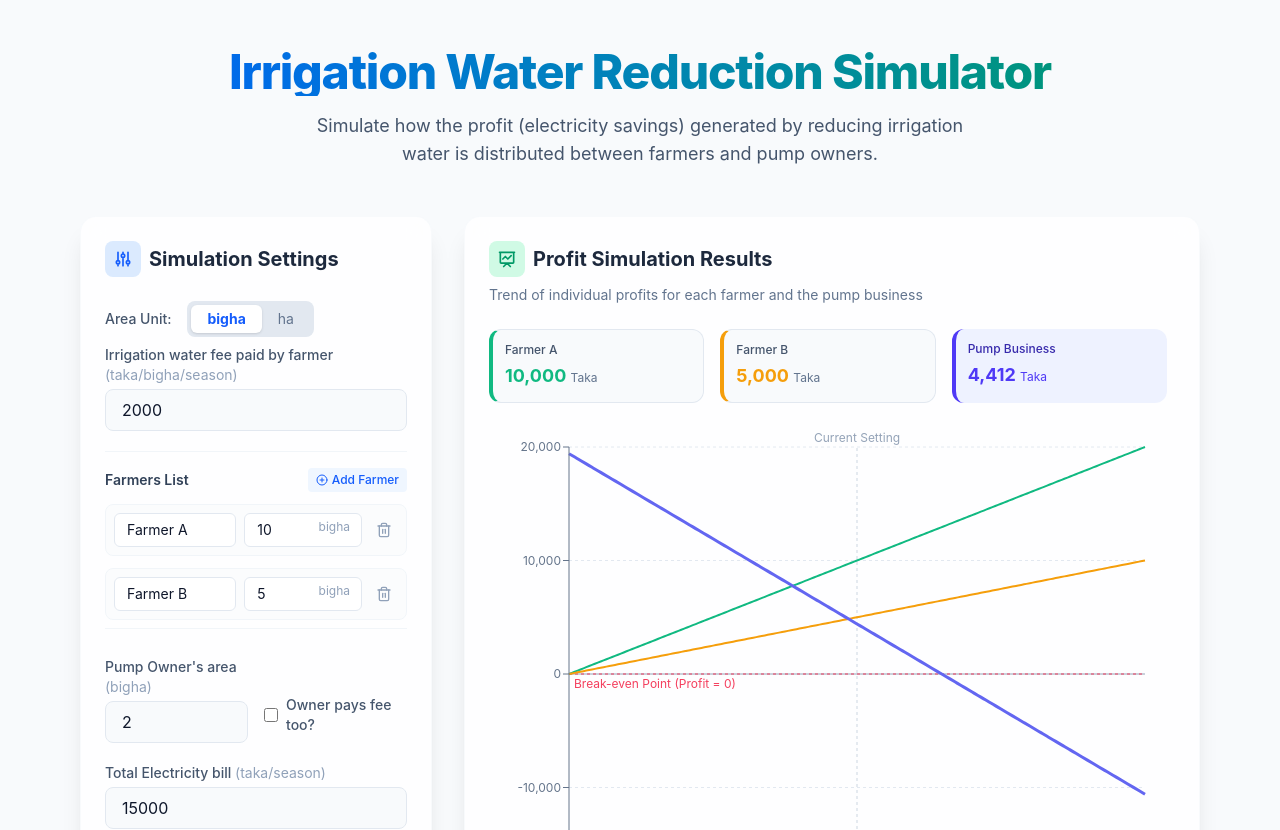
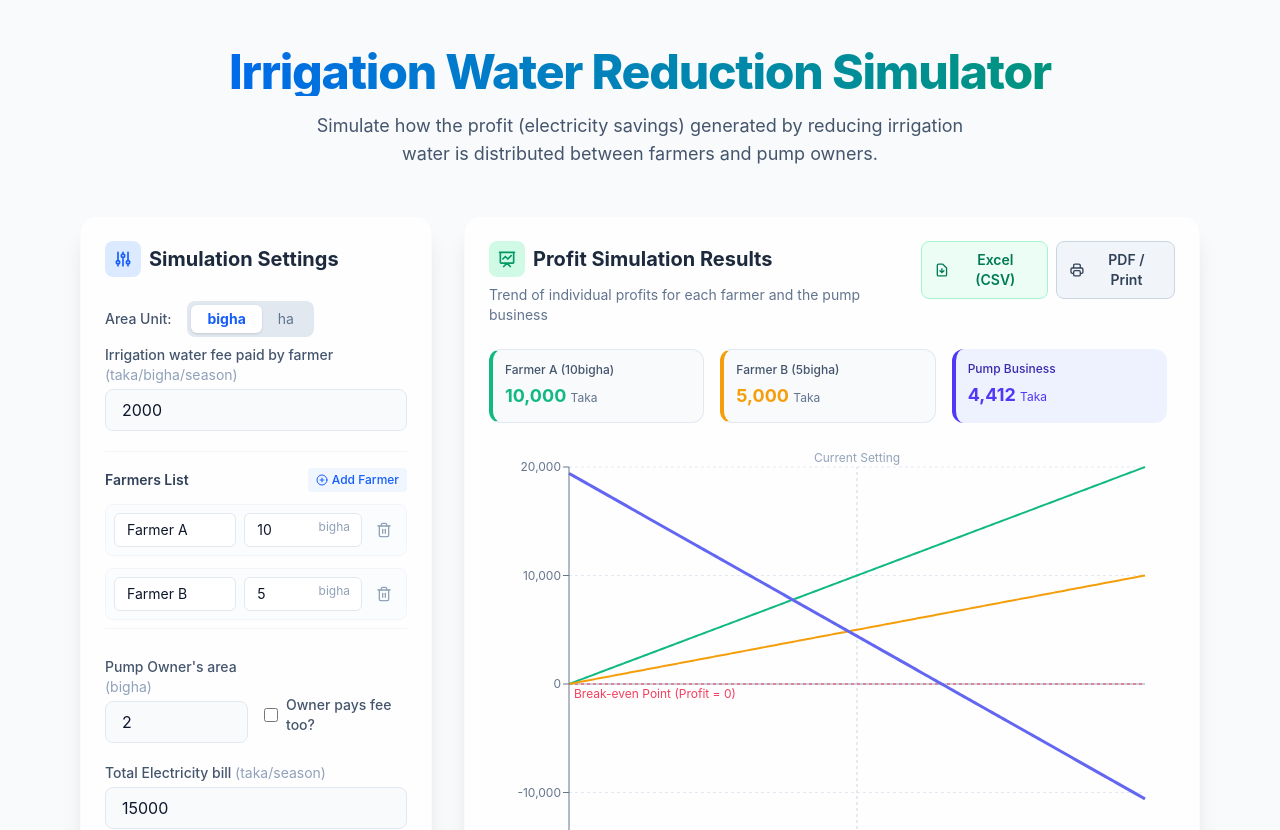
Before and after one commit to akamiyat-cyber/irrigation-simulator, a React (Vite) app: page / in a window 1280 px wide. Shown: the top 830 px of the page. Built offline with nearby package versions, Linux system fonts and the light colour scheme.

Commit message:
Add export to CSV and PDF functionality

```diff
--- a/src/App.tsx
+++ b/src/App.tsx
@@ -28,15 +28,15 @@ function App() {
   };
 
   return (
-    <div className="min-h-screen bg-slate-50 relative overflow-hidden">
+    <div className="min-h-screen bg-slate-50 print:bg-white relative overflow-hidden">
       {/* Background decorations */}
-      <div className="absolute top-0 left-0 w-full h-[400px] bg-gradient-to-br from-blue-500/10 via-emerald-500/10 to-transparent -z-10 pointer-events-none" />
-      <div className="absolute top-[-100px] right-[-100px] w-96 h-96 bg-blue-400/20 rounded-full blur-3xl -z-10 pointer-events-none" />
-      <div className="absolute bottom-[-100px] left-[-100px] w-96 h-96 bg-emerald-400/20 rounded-full blur-3xl -z-10 pointer-events-none" />
+      <div className="absolute top-0 left-0 w-full h-[400px] bg-gradient-to-br from-blue-500/10 via-emerald-500/10 to-transparent -z-10 pointer-events-none print:hidden" />
+      <div className="absolute top-[-100px] right-[-100px] w-96 h-96 bg-blue-400/20 rounded-full blur-3xl -z-10 pointer-events-none print:hidden" />
+      <div className="absolute bottom-[-100px] left-[-100px] w-96 h-96 bg-emerald-400/20 rounded-full blur-3xl -z-10 pointer-events-none print:hidden" />
 
-      <div className="max-w-6xl mx-auto px-4 py-12">
-        <header className="mb-12 text-center">
-          <h1 className="text-4xl md:text-5xl font-extrabold text-transparent bg-clip-text bg-gradient-to-r from-blue-600 to-emerald-600 mb-4 tracking-tight">
+      <div className="max-w-6xl mx-auto px-4 py-12 print:py-4 print:max-w-none">
+        <header className="mb-12 print:mb-6 text-center">
+          <h1 className="text-4xl md:text-5xl font-extrabold text-transparent bg-clip-text bg-gradient-to-r from-blue-600 to-emerald-600 print:text-black mb-4 tracking-tight">
             Irrigation Water Reduction Simulator
           </h1>
           <p className="text-lg text-slate-600 max-w-2xl mx-auto">
@@ -44,17 +44,17 @@ function App() {
           </p>
         </header>
 
-        <div className="grid grid-cols-1 lg:grid-cols-12 gap-8 items-stretch mb-12">
-          <div className="lg:col-span-4">
+        <div className="grid grid-cols-1 lg:grid-cols-12 gap-8 items-stretch mb-12 print:mb-4 print:block">
+          <div className="lg:col-span-4 print:hidden">
             <InputForm params={params} onChange={handleParamChange} />
           </div>
-          <div className="lg:col-span-8">
+          <div className="lg:col-span-8 print:w-full print:block">
             <SimulationChart params={params} />
           </div>
         </div>
 
         {/* Calculation Formulas Section */}
-        <div className="bg-white/60 backdrop-blur-md rounded-2xl p-8 border border-slate-200/60 shadow-sm max-w-4xl mx-auto">
+        <div className="bg-white/60 backdrop-blur-md rounded-2xl p-8 border border-slate-200/60 shadow-sm max-w-4xl mx-auto print:hidden">
           <h3 className="text-xl font-bold text-slate-800 mb-6 flex items-center gap-2">
             <span className="bg-indigo-100 text-indigo-600 p-2 rounded-lg">
               <svg className="w-5 h-5" fill="none" stroke="currentColor" viewBox="0 0 24 24" xmlns="http://www.w3.org/2000/svg"><path strokeLinecap="round" strokeLinejoin="round" strokeWidth={2} d="M9 7h6m0 10v-3m-3 3h.01M9 17h.01M9 14h.01M12 14h.01M15 11h.01M12 11h.01M9 11h.01M7 21h10a2 2 0 002-2V5a2 2 0 00-2-2H7a2 2 0 00-2 2v14a2 2 0 002 2z"></path></svg>
--- a/src/components/SimulationChart.tsx
+++ b/src/components/SimulationChart.tsx
@@ -74,40 +74,93 @@ export const SimulationChart: React.FC<SimulationChartProps> = ({ params }) => {
 
   const currentData = chartData.find(d => d.returnRate === params.returnRate) || chartData[0];
 
+  const handleExportCSV = () => {
+    // 1. Create Headers
+    const headers = ['Return Rate (%)'];
+    params.farmers.forEach(f => headers.push(`${f.name} Profit (Taka)`));
+    if (params.doesPumpOwnerPayFee) {
+      headers.push("Owner's Farmer Discount (Taka)");
+    }
+    headers.push("Pump Business Profit (Taka)");
+
+    // 2. Create Rows
+    const rows = chartData.map(point => {
+      const row = [point.returnRate];
+      params.farmers.forEach(f => row.push(point[`farmer_${f.id}`]));
+      if (params.doesPumpOwnerPayFee) {
+        row.push(point.ownerFarmerProfit || 0);
+      }
+      row.push(point.pumpBusinessProfit);
+      return row.join(',');
+    });
+
+    // 3. Trigger Download
+    const csvContent = [headers.join(','), ...rows].join('\n');
+    const blob = new Blob([csvContent], { type: 'text/csv;charset=utf-8;' });
+    const url = URL.createObjectURL(blob);
+    const link = document.createElement('a');
+    link.href = url;
+    link.setAttribute('download', 'simulation_results.csv');
+    document.body.appendChild(link);
+    link.click();
+    document.body.removeChild(link);
+  };
+
   return (
-    <div className="bg-white/80 backdrop-blur-md shadow-xl rounded-2xl p-6 border border-slate-100/50 flex flex-col h-full">
-      <h2 className="text-xl font-bold text-slate-800 mb-2 flex items-center gap-2">
-        <span className="bg-emerald-100 text-emerald-600 p-2 rounded-lg">
-          <svg className="w-5 h-5" fill="none" stroke="currentColor" viewBox="0 0 24 24" xmlns="http://www.w3.org/2000/svg"><path strokeLinecap="round" strokeLinejoin="round" strokeWidth={2} d="M7 12l3-3 3 3 4-4M8 21l4-4 4 4M3 4h18M4 4h16v12a1 1 0 01-1 1H5a1 1 0 01-1-1V4z"></path></svg>
-        </span>
-        Profit Simulation Results
-      </h2>
-      <p className="text-sm text-slate-500 mb-6">Trend of individual profits for each farmer and the pump business</p>
+    <div className="bg-white/80 backdrop-blur-md shadow-xl print:shadow-none rounded-2xl p-6 border border-slate-100/50 print:border-none flex flex-col h-full print:h-auto">
+      <div className="flex justify-between items-start mb-6">
+        <div>
+          <h2 className="text-xl font-bold text-slate-800 mb-2 flex items-center gap-2">
+            <span className="bg-emerald-100 text-emerald-600 p-2 rounded-lg print:hidden">
+              <svg className="w-5 h-5" fill="none" stroke="currentColor" viewBox="0 0 24 24" xmlns="http://www.w3.org/2000/svg"><path strokeLinecap="round" strokeLinejoin="round" strokeWidth={2} d="M7 12l3-3 3 3 4-4M8 21l4-4 4 4M3 4h18M4 4h16v12a1 1 0 01-1 1H5a1 1 0 01-1-1V4z"></path></svg>
+            </span>
+            Profit Simulation Results
+          </h2>
+          <p className="text-sm text-slate-500">Trend of individual profits for each farmer and the pump business</p>
+        </div>
 
-      <div className="grid grid-cols-2 md:grid-cols-3 gap-4 mb-6 max-h-48 overflow-y-auto pr-2 custom-scrollbar">
+        <div className="flex gap-2 print:hidden">
+          <button
+            onClick={handleExportCSV}
+            className="flex items-center gap-1.5 px-3 py-2 bg-emerald-50 text-emerald-700 hover:bg-emerald-100 rounded-lg text-sm font-semibold transition-colors border border-emerald-200"
+          >
+            <svg className="w-4 h-4" fill="none" stroke="currentColor" viewBox="0 0 24 24" xmlns="http://www.w3.org/2000/svg"><path strokeLinecap="round" strokeLinejoin="round" strokeWidth={2} d="M12 10v6m0 0l-3-3m3 3l3-3m2 8H7a2 2 0 01-2-2V5a2 2 0 012-2h5.586a1 1 0 01.707.293l5.414 5.414a1 1 0 01.293.707V19a2 2 0 01-2 2z"></path></svg>
+            Excel (CSV)
+          </button>
+          <button
+            onClick={() => window.print()}
+            className="flex items-center gap-1.5 px-3 py-2 bg-slate-100 text-slate-700 hover:bg-slate-200 rounded-lg text-sm font-semibold transition-colors border border-slate-300"
+          >
+            <svg className="w-4 h-4" fill="none" stroke="currentColor" viewBox="0 0 24 24" xmlns="http://www.w3.org/2000/svg"><path strokeLinecap="round" strokeLinejoin="round" strokeWidth={2} d="M17 17h2a2 2 0 002-2v-4a2 2 0 00-2-2H5a2 2 0 00-2 2v4a2 2 0 002 2h2m2 4h6a2 2 0 002-2v-4a2 2 0 00-2-2H9a2 2 0 00-2 2v4a2 2 0 002 2zm8-12V5a2 2 0 00-2-2H9a2 2 0 00-2 2v4h10z"></path></svg>
+            PDF / Print
+          </button>
+        </div>
+      </div>
+
+      <div className="grid grid-cols-2 md:grid-cols-3 gap-4 mb-6 max-h-48 overflow-y-auto pr-2 custom-scrollbar print:max-h-none print:overflow-visible">
         {params.farmers.map((farmer, idx) => {
           const color = FARMER_COLORS[idx % FARMER_COLORS.length];
           const profit = currentData[`farmer_${farmer.id}`] as number;
           return (
-            <div key={farmer.id} className="bg-slate-50 rounded-xl p-3 border border-slate-200" style={{ borderLeftColor: color, borderLeftWidth: '4px' }}>
-              <div className="text-xs font-medium text-slate-600 mb-1 truncate">{farmer.name}</div>
+            <div key={farmer.id} className="bg-slate-50 rounded-xl p-3 border border-slate-200 print:break-inside-avoid" style={{ borderLeftColor: color, borderLeftWidth: '4px' }}>
+              <div className="text-xs font-medium text-slate-600 mb-1 truncate">{farmer.name} ({farmer.area}{params.areaUnit})</div>
               <div className="text-lg font-bold" style={{ color }}>{profit.toLocaleString()} <span className="text-xs font-normal text-slate-500">Taka</span></div>
             </div>
           );
         })}
         {params.doesPumpOwnerPayFee && (
-          <div className="bg-slate-50 rounded-xl p-3 border border-slate-200 border-l-4 border-l-slate-400">
+          <div className="bg-slate-50 rounded-xl p-3 border border-slate-200 border-l-4 border-l-slate-400 print:break-inside-avoid">
             <div className="text-xs font-medium text-slate-600 mb-1 truncate">Owner (as Farmer)</div>
             <div className="text-lg font-bold text-slate-500">{(currentData.ownerFarmerProfit as number).toLocaleString()} <span className="text-xs font-normal text-slate-500">Taka</span></div>
           </div>
         )}
-        <div className="bg-indigo-50 rounded-xl p-3 border-l-4 border-l-indigo-600 border-indigo-100 col-span-2 md:col-span-1">
+        <div className="bg-indigo-50 rounded-xl p-3 border-l-4 border-l-indigo-600 border-indigo-100 col-span-2 md:col-span-1 print:break-inside-avoid">
           <div className="text-xs font-medium text-indigo-800 mb-1">Pump Business</div>
           <div className="text-lg font-bold text-indigo-600">{(currentData.pumpBusinessProfit as number).toLocaleString()} <span className="text-xs font-normal">Taka</span></div>
         </div>
       </div>
 
-      <div className="flex-grow min-h-[350px] w-full">
+      <div className="flex-grow min-h-[350px] w-full print:min-h-[500px]">
         <ResponsiveContainer width="100%" height="100%">
           <LineChart
             data={chartData}
@@ -196,6 +249,12 @@ export const SimulationChart: React.FC<SimulationChartProps> = ({ params }) => {
           background-color: #cbd5e1;
           border-radius: 20px;
         }
+        @media print {
+          body {
+            -webkit-print-color-adjust: exact;
+            print-color-adjust: exact;
+          }
+        }
       `}</style>
     </div>
   );
```
